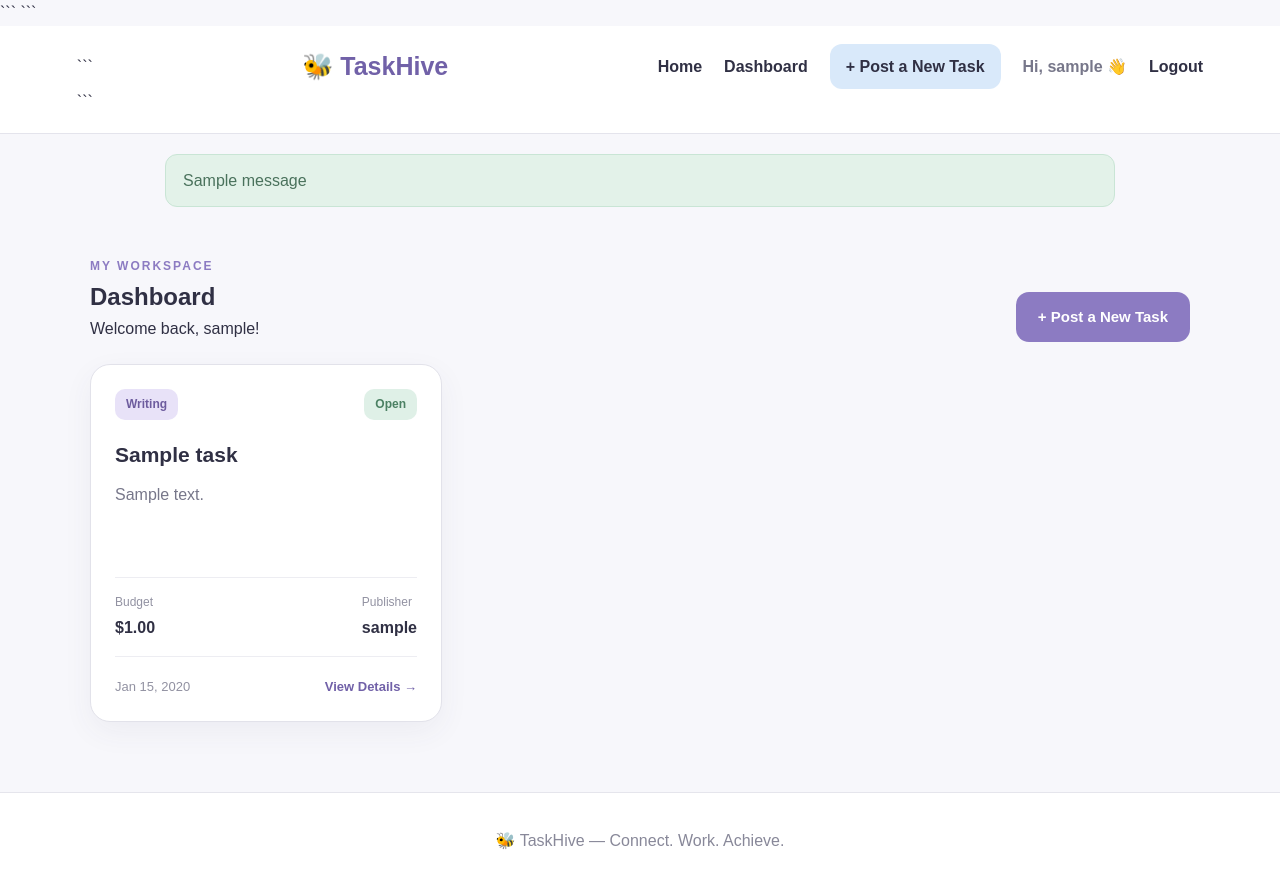
After one commit to yomnaahm211-hue/TaskHive, a Django app: page /dashboard/ in a window 1280 px wide. The commit adds this page. Run offline with Django 5.2, Linux system fonts and the light colour scheme; a user stored in the database is signed in; tables that the repository leaves empty hold one stand-in row (values such as "Sample post"); one stand-in notice (Sample message) is shown.

Commit message:
Add dashboard and update task pages

````diff
--- a/tasks/templates/tasks/base.html
+++ b/tasks/templates/tasks/base.html
@@ -1,14 +1,18 @@
 {% load static %}
 
 <!DOCTYPE html>
+
 <html lang="en">
 <head>
     <meta charset="UTF-8">
     <meta name="viewport" content="width=device-width, initial-scale=1.0">
 
+```
 <title>{% block title %}TaskHive{% endblock %}</title>
 
 <link rel="stylesheet" href="{% static 'tasks/style.css' %}">
+```
+
 </head>
 
 <body>
@@ -16,6 +20,7 @@
 <nav class="navbar">
     <div class="nav-container">
 
+```
     <a href="{% url 'home' %}" class="logo">
         🐝 TaskHive
     </a>
@@ -24,6 +29,9 @@
         <a href="{% url 'home' %}">Home</a>
 
         {% if user.is_authenticated %}
+
+            <a href="#" >Dashboard</a>
+
             <a href="{% url 'create_task' %}" class="nav-button">
                 + Post a New Task
             </a>
@@ -33,8 +41,10 @@
             </span>
 
             <a href="{% url 'logout' %}">Logout</a>
+
         {% else %}
             <a href="{% url 'login' %}">Login</a>
+
             <a href="{% url 'register' %}" class="nav-button">
                 Register
             </a>
@@ -42,10 +52,12 @@
     </div>
 
 </div>
+```
+
 </nav>
 
+{% if messages %}
 
-{% if messages %}
 <div class="messages">
     {% for message in messages %}
         <div class="message">
@@ -55,12 +67,10 @@
 </div>
 {% endif %}
 
-
 <main>
     {% block content %}
     {% endblock %}
 </main>
-
 
 <footer>
     <p>🐝 TaskHive — Connect. Work. Achieve.</p>
--- /dev/null
+++ b/tasks/templates/tasks/dashboard.html
@@ -0,0 +1,88 @@
+{% extends "tasks/base.html" %}
+
+{% block title %}Dashboard | TaskHive{% endblock %}
+
+{% block content %}
+
+<section class="section-header">
+    <div>
+        <span class="small-title">MY WORKSPACE</span>
+        <h1>Dashboard</h1>
+        <p>Welcome back, {{ user.username }}!</p>
+    </div>
+
+    <a href="{% url 'create_task' %}" class="primary-button">
+        + Post a New Task
+    </a>
+</section>
+
+
+<section class="task-grid">
+
+    {% for task in my_tasks %}
+
+    <article class="task-card">
+
+        <div class="task-top">
+            <span class="category">{{ task.category }}</span>
+
+            <span class="status">
+                {{ task.status }}
+            </span>
+        </div>
+
+        <h3>{{ task.title }}</h3>
+
+        <p class="description">
+            {{ task.description|truncatewords:25 }}
+        </p>
+
+        <div class="task-info">
+
+            <div>
+                <span>Budget</span>
+                <strong>${{ task.budget }}</strong>
+            </div>
+
+            <div>
+                <span>Publisher</span>
+                <strong>{{ task.created_by.username }}</strong>
+            </div>
+
+        </div>
+
+        <div class="task-footer">
+
+            <span>
+                {{ task.created_at|date:"M d, Y" }}
+            </span>
+
+            <a href="{% url 'task_detail' task.id %}" class="view-button">
+                View Details →
+            </a>
+
+        </div>
+
+    </article>
+
+    {% empty %}
+
+    <div class="empty-state">
+
+        <div>📋</div>
+
+        <h3>No tasks yet</h3>
+
+        <p>You haven't posted any tasks yet.</p>
+
+        <a href="{% url 'create_task' %}" class="primary-button">
+            Post Your First Task
+        </a>
+
+    </div>
+
+    {% endfor %}
+
+</section>
+
+{% endblock %}
--- a/tasks/urls.py
+++ b/tasks/urls.py
@@ -4,6 +4,8 @@ from . import views
 
 urlpatterns = [
     path("", views.home, name="home"),
+
+    path("dashboard/", views.dashboard, name="dashboard"),
 
     path("register/", views.register_view, name="register"),
     path("login/", views.login_view, name="login"),
--- a/tasks/views.py
+++ b/tasks/views.py
@@ -22,6 +22,22 @@ def home(request):
         request,
         "tasks/home.html",
         {"tasks": tasks},
+    )
+
+
+@login_required
+def dashboard(request):
+    my_tasks = (
+        Task.objects
+        .filter(created_by=request.user)
+        .select_related("created_by")
+        .order_by("-created_at")
+    )
+
+    return render(
+        request,
+        "tasks/dashboard.html",
+        {"my_tasks": my_tasks},
     )
 
 
````
Also changed, not shown: tasks/templates/tasks/home.html (+9 -3 lines), tasks/templates/tasks/task_detail.html (+17 -13 lines). Lines whose indentation alone changed are shown as unchanged.
